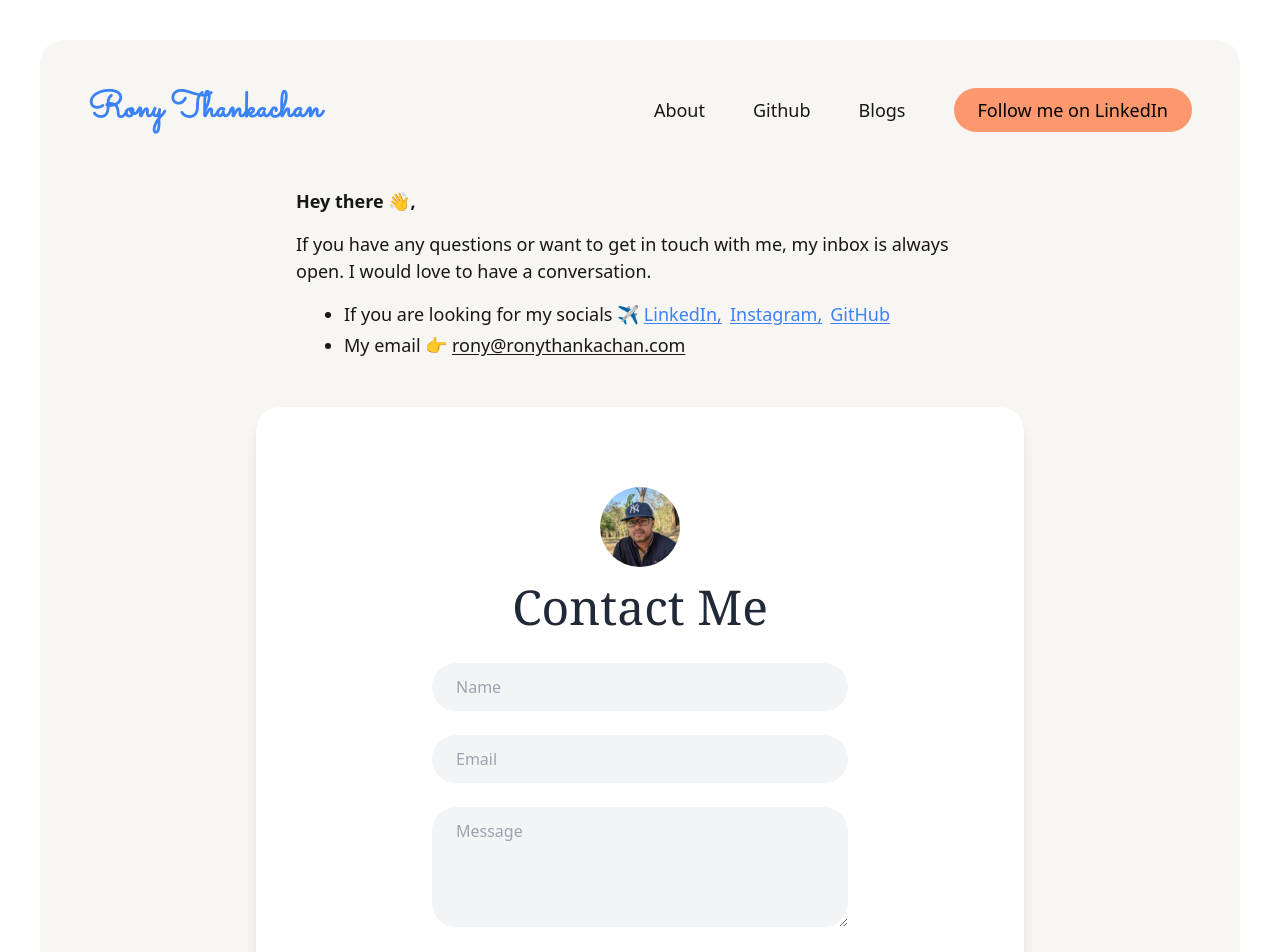
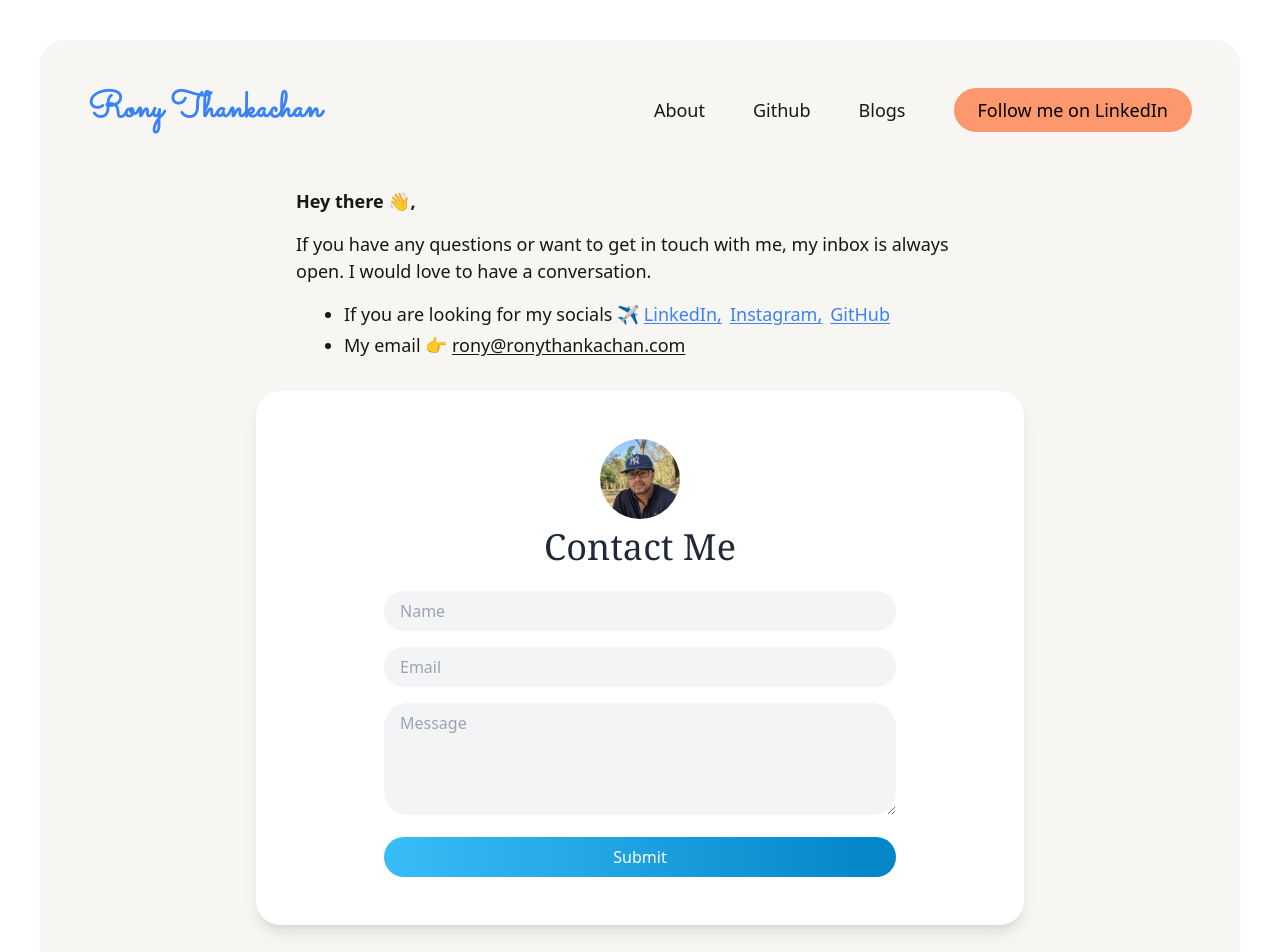
Before and after one commit to ronythankachan/ronythankachan.com, a Next.js app: page /contact in a window 1280 px wide. Shown: the top 952 px of the page. Built offline with nearby package versions, Linux system fonts and the light colour scheme; a web font is replaced by a local one.

Commit message:
Some style fixes

```diff
--- a/app/components/NewsLetter.tsx
+++ b/app/components/NewsLetter.tsx
@@ -14,10 +14,14 @@ const NewsLetter: React.FC<NewsLetterProps> = ({
   const isVertical = direction === "vertical";
 
   return (
-    <div className="bg-white rounded-[32px] p-8 md:p-16 mt-10 shadow-xl">
+    <div
+      className={`bg-white rounded-[32px] ${
+        isVertical ? "md:p-10" : "p-8 md:p-16"
+      } mt-10 shadow-xl`}
+    >
       <div
         className={`flex flex-col ${
-          isVertical ? "" : "md:flex-row"
+          isVertical ? "md:gap-4" : "md:flex-row"
         } md:gap-16 gap-8`}
       >
         {/* Left Section */}
--- a/app/contact/page.tsx
+++ b/app/contact/page.tsx
@@ -65,10 +65,10 @@ const Contact = () => {
       <Container>
         <ContactIntro />
         <form
-          className="space-y-6 shadow-lg px-8 md:px-44 py-20 rounded-3xl mt-12 mx-auto max-w-3xl bg-white"
+          className="space-y-4 shadow-lg px-6 md:px-32 py-12 rounded-3xl mt-8 mx-auto max-w-3xl bg-white"
           onSubmit={handleSubmit}
         >
-          <div className="flex flex-col items-center justify-center gap-4 mb-8">
+          <div className="flex flex-col items-center justify-center gap-2 mb-6">
             <Image
               src="/rony2.jpeg"
               alt="Rony's Picture"
@@ -76,7 +76,7 @@ const Contact = () => {
               height={80}
               className="rounded-full"
             />
-            <h1 className="text-3xl md:text-5xl font-serif text-gray-800">
+            <h1 className="text-3xl md:text-4xl font-serif text-gray-800">
               Contact Me
             </h1>
           </div>
@@ -89,7 +89,7 @@ const Contact = () => {
               placeholder="Name"
               value={formData.name}
               onChange={handleChange}
-              className="flex-1 px-6 py-3 bg-gray-100 rounded-full outline-none w-full focus:ring-2 focus:ring-sky-100"
+              className="flex-1 px-4 py-2 bg-gray-100 rounded-full outline-none w-full focus:ring-2 focus:ring-sky-100"
               required
             />
           </div>
@@ -101,7 +101,7 @@ const Contact = () => {
               placeholder="Email"
               value={formData.email}
               onChange={handleChange}
-              className="flex-1 px-6 py-3 bg-gray-100 rounded-full outline-none w-full focus:ring-2 focus:ring-sky-100"
+              className="flex-1 px-4 py-2 bg-gray-100 rounded-full outline-none w-full focus:ring-2 focus:ring-sky-100"
               required
             />
           </div>
@@ -113,13 +113,13 @@ const Contact = () => {
               placeholder="Message"
               value={formData.message}
               onChange={handleChange}
-              className="flex-1 px-6 py-3 bg-gray-100 rounded-3xl outline-none w-full focus:ring-2 focus:ring-sky-100"
+              className="flex-1 px-4 py-2 bg-gray-100 rounded-3xl outline-none w-full focus:ring-2 focus:ring-sky-100"
               required
             />
           </div>
           {message && (
             <p
-              className={`text-sm mt-4 p-3 rounded-lg ${
+              className={`text-sm mt-2 p-2 rounded-lg ${
                 isSuccess
                   ? "bg-green-100 text-green-700"
                   : "bg-red-100 text-red-700"
@@ -131,7 +131,7 @@ const Contact = () => {
           <div>
             <button
               type="submit"
-              className="w-full px-8 py-3 bg-gradient-to-r from-sky-400 to-sky-600 text-white rounded-full font-medium hover:from-sky-500 hover:to-sky-700 transition-colors flex items-center justify-center"
+              className="w-full px-6 py-2 bg-gradient-to-r from-sky-400 to-sky-600 text-white rounded-full font-medium hover:from-sky-500 hover:to-sky-700 transition-colors flex items-center justify-center"
               disabled={isLoading}
             >
               {isLoading ? (
```
